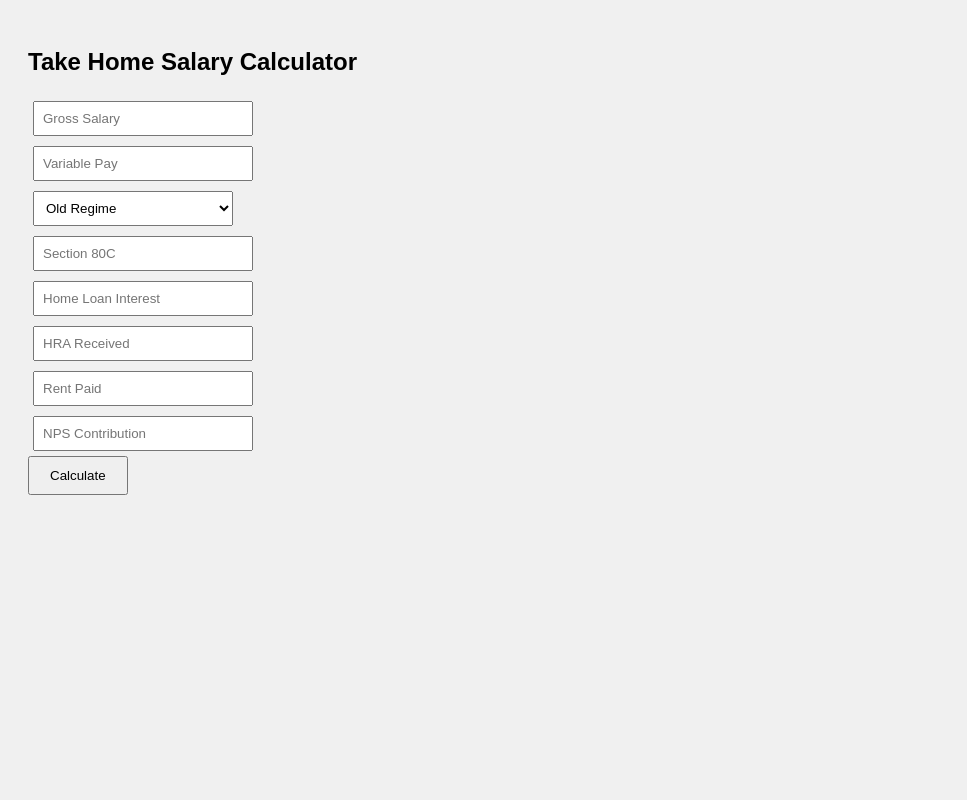
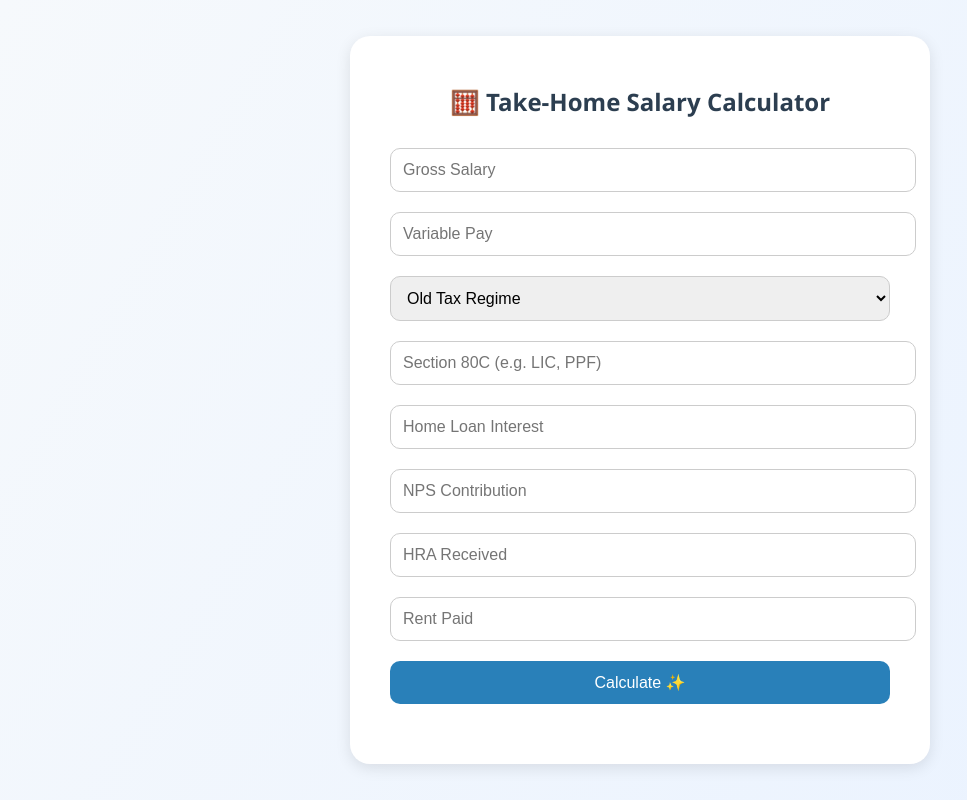
Before and after one commit to sgaurav2642/take-home-salary, a Flask app: page / in a window 1280 px wide. Shown: the whole page, without its empty margins (0-967 px from the left). Run offline with Flask 3, Linux system fonts and the light colour scheme.

Commit message:
modifyied port details

```diff
--- a/5Paisa_login.py
+++ b/5Paisa_login.py
@@ -4,7 +4,7 @@ from py5paisa import FivePaisaClient
 import json
 import requests
 import config
-import New_Tax_Regime
+import calculate_tax
 from config import AUTH_TOKEN
 from flask import Flask, render_template, request, redirect, url_for, session, flash, jsonify
 
@@ -14,10 +14,10 @@ app = Flask(__name__)
 def take_home_salary(gross, variable, tax_regime, section80c, home_loan, hra_received, rent_paid, nps):
    tax_regime = tax_regime
    if tax_regime == "New":
-      tax= New_Tax_Regime.new_tax_regime(gross, variable)
+      tax= calculate_tax.new_tax_regime(gross, variable)
       return tax
    else:
-       tax= New_Tax_Regime.old_tax_regime(gross,variable, section80c, home_loan, hra_received, rent_paid, nps)
+       tax= calculate_tax.old_tax_regime(gross,variable, section80c, home_loan, hra_received, rent_paid, nps)
        return tax
 
 #baseurl = "https://gorest.co.in/public/v2/users"
@@ -44,7 +44,9 @@ def calculate_salary():
 
 
     tax= take_home_salary(gross, variable, tax_regime, section80c, home_loan, hra_received, rent_paid, nps)
-    net_salary= gross-tax-variable
+    pf=0.12*0.5*gross #provident fund and gratutity to be deducted
+    gratuity = 0.0481*0.5*gross
+    net_salary= gross-tax-variable-pf-gratuity
     monthly_salary = net_salary/12
     print(monthly_salary)
     return jsonify(monthly_salary=monthly_salary)
--- a/templates/index.html
+++ b/templates/index.html
@@ -1,54 +1,129 @@
 <!DOCTYPE html>
 <html lang="en">
 <head>
-  <meta charset="UTF-8" />
-  <meta name="viewport" content="width=device-width, initial-scale=1.0"/>
-  <title>Take Home Salary Calculator</title>
+    <meta charset="UTF-8">
+    <title>Take-Home Salary Calculator</title>
     <style>
-    body { font-family: Arial; padding: 20px; background-color: #f0f0f0; }
-    input, select { padding: 8px; margin: 5px; width: 200px; }
-    button { padding: 10px 20px; }
+        body {
+            font-family: 'Segoe UI', Tahoma, Geneva, Verdana, sans-serif;
+            background: linear-gradient(120deg, #f6f9fc, #e9f2ff);
+            margin: 0;
+            padding: 0;
+            display: flex;
+            height: 100vh;
+            align-items: center;
+            justify-content: center;
+        }
+
+        .container {
+            background: white;
+            padding: 30px 40px;
+            border-radius: 20px;
+            box-shadow: 0 4px 15px rgba(0, 0, 0, 0.1);
+            width: 100%;
+            max-width: 500px;
+            text-align: center;
+        }
+
+        h2 {
+            color: #2c3e50;
+            margin-bottom: 20px;
+        }
+
+        input, select, button {
+            width: 100%;
+            padding: 12px;
+            margin: 10px 0;
+            border-radius: 10px;
+            border: 1px solid #ccc;
+            font-size: 16px;
+        }
+
+        button {
+            background-color: #2980b9;
+            color: white;
+            border: none;
+            cursor: pointer;
+            transition: background 0.3s ease;
+        }
+
+        button:hover {
+            background-color: #1c5980;
+        }
+
+        .result {
+            margin-top: 20px;
+            font-size: 20px;
+            color: green;
+            font-weight: bold;
+        }
+
+        .loader {
+            display: none;
+            margin-top: 20px;
+            font-style: italic;
+            color: #555;
+        }
     </style>
 </head>
 <body>
-  <h2>Take Home Salary Calculator</h2>
+    <div class="container">
+        <h2>🧮 Take-Home Salary Calculator</h2>
         <form id="salaryForm">
-    <input type="number" name="gross" placeholder="Gross Salary" required /><br />
-    <input type="number" name="variable" placeholder="Variable Pay" /><br />
-
+            <input type="number" placeholder="Gross Salary" name="gross" required>
+            <input type="number" placeholder="Variable Pay" name="variable">
             <select name="tax_regime">
-      <option value="Old">Old Regime</option>
-      <option value="New">New Regime</option>
-    </select><br />
-
-    <input type="number" name="section80c" placeholder="Section 80C" /><br />
-    <input type="number" name="home_loan" placeholder="Home Loan Interest" /><br />
-    <input type="number" name="hra_received" placeholder="HRA Received" /><br />
-    <input type="number" name="rent_paid" placeholder="Rent Paid" /><br />
-    <input type="number" name="NPS2" placeholder="NPS Contribution" /><br />
-
-    <button type="submit">Calculate</button>
+                <option value="Old">Old Tax Regime</option>
+                <option value="New">New Tax Regime</option>
+            </select>
+            <input type="number" placeholder="Section 80C (e.g. LIC, PPF)" name="section80c">
+            <input type="number" placeholder="Home Loan Interest" name="home_loan">
+            <input type="number" placeholder="NPS Contribution" name="NPS2">
+            <input type="number" placeholder="HRA Received" name="hra_received">
+            <input type="number" placeholder="Rent Paid" name="rent_paid">
+            <button type="submit">Calculate ✨</button>
         </form>
 
-  <h3 id="result"></h3>
+        <div class="loader" id="loader">Calculating your salary... please wait</div>
+        <div class="result" id="result"></div>
+    </div>
 
     <script>
-    const form = document.getElementById('salaryForm');
-    form.addEventListener('submit', async (e) => {
+        document.getElementById("salaryForm").addEventListener("submit", async function(e) {
             e.preventDefault();
 
+            const form = e.target;
             const formData = new FormData(form);
             const jsonData = {};
-      formData.forEach((value, key) => jsonData[key] = Number(value));
 
-      const response = await fetch('/salary', {
-        method: 'POST',
-        headers: { 'Content-Type': 'application/json' },
+            formData.forEach((value, key) => {
+                jsonData[key] = parseFloat(value) || 0;
+            });
+
+            document.getElementById("loader").style.display = "block";
+            document.getElementById("result").textContent = "";
+
+            try {
+                const response = await fetch("/salary", {
+                    method: "POST",
+                    headers: {
+                        "Content-Type": "application/json"
+                    },
                     body: JSON.stringify(jsonData)
                 });
 
                 const data = await response.json();
-      document.getElementById('result').innerText = `Monthly Take Home Salary: ₹${data.monthly_salary.toFixed(2)}`;
+
+                document.getElementById("loader").style.display = "none";
+                document.getElementById("result").innerHTML = `
+                    🎉 <span style="color:#2c3e50;">Your estimated monthly take-home salary is:</span> <br>
+                    <span style="font-size: 24px; color: #27ae60;">₹${data.monthly_salary.toFixed(2)}</span>
+                `;
+            } catch (err) {
+                document.getElementById("loader").style.display = "none";
+                document.getElementById("result").textContent = "Something went wrong. Please try again.";
+                console.error(err);
+            }
         });
     </script>
 </body>
```
Also changed, not shown: calculate_tax.py (renamed from New_Tax_Regime.py). Lines whose indentation alone changed are shown as unchanged.
